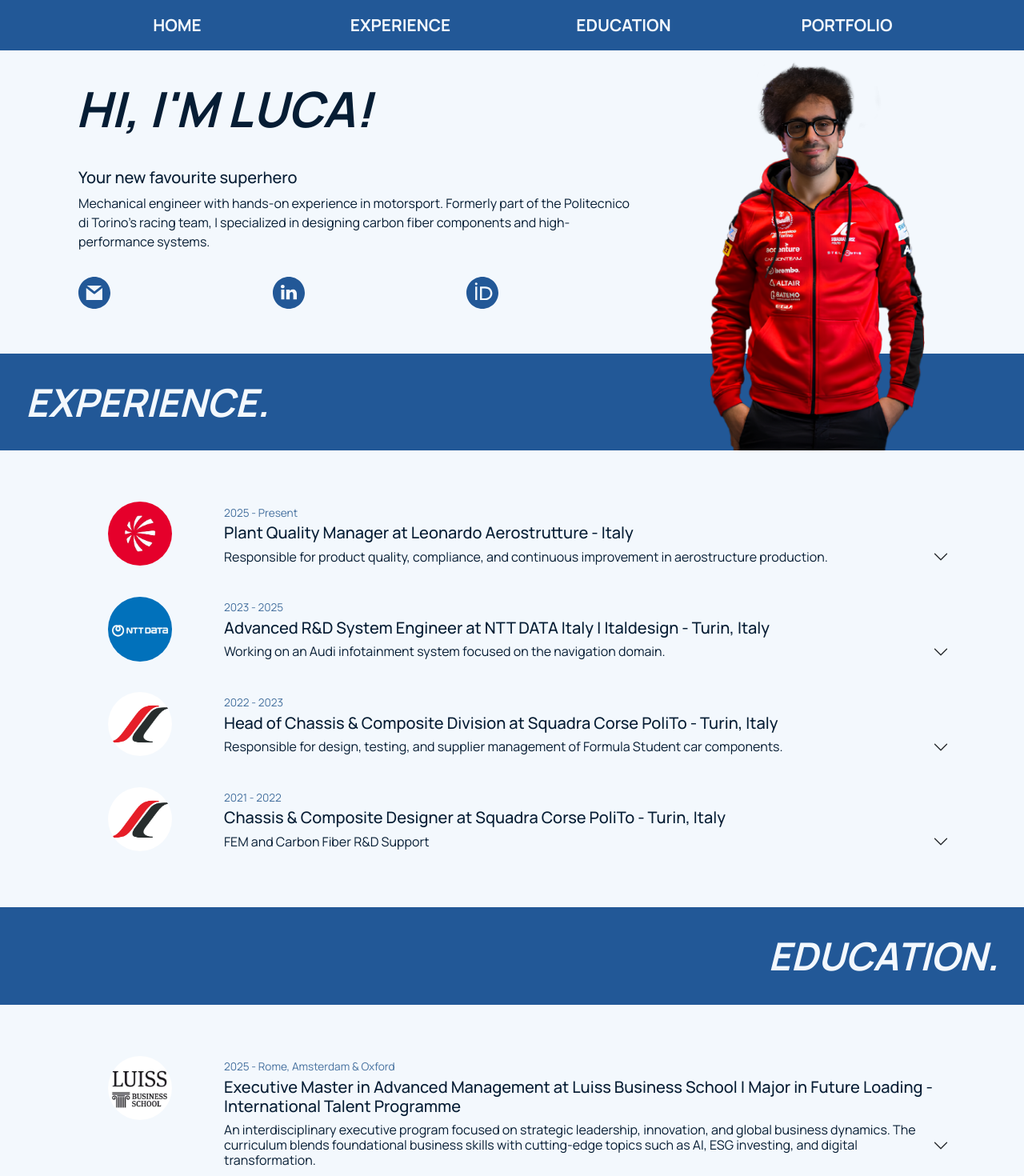
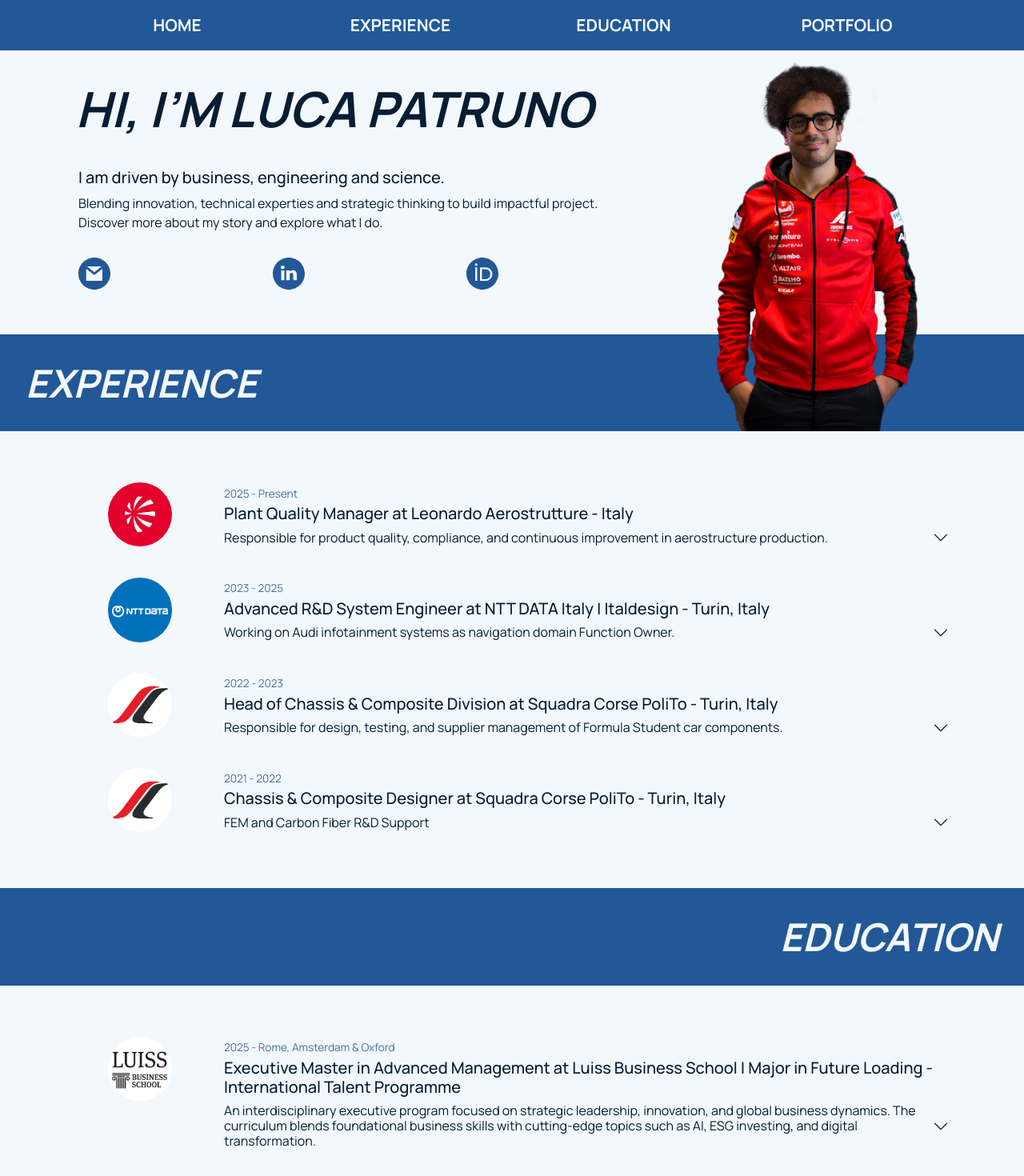
Before and after one commit to Giunta-Giovanni/portfolio, a React (Vite) app: page / in a window 1280 px wide. Shown: the top 1470 px of the page at 80% size. Built offline with nearby package versions, Linux system fonts and the light colour scheme.

Commit message:
feat: enhance Footer component with new credits section and external link attributes; update styles for better layout and update data

```diff
--- a/src/components/Footer.jsx
+++ b/src/components/Footer.jsx
@@ -1,7 +1,4 @@
 // import fontAwesome
-import { FontAwesomeIcon } from "@fortawesome/react-fontawesome";
-import { faFacebook, faLinkedin, faTwitter, faInstagram } from "@fortawesome/free-brands-svg-icons";
-
 import linkData from "../data/linkData";
 
 // import style
@@ -20,7 +17,11 @@ export default function Footer() {
                                 return (
                                     <div key={link.id} className="col">
                                         <div className={style.single_channel}>
-                                            <a href={link.link}>
+                                            <a
+                                                href={link.link}
+                                                target="_blank"
+                                                rel="noopener noreferrer"
+                                            >
                                                 <img src={link.image} alt="" />
                                             </a>
                                         </div>
@@ -28,6 +29,9 @@ export default function Footer() {
                                 )
                             })}
                         </div>
+                        <h6 className={style.credits}>
+                            Made by MeG - Siti e Social
+                        </h6>
                     </div>
 
                 </div>
--- a/src/components/Footer.module.css
+++ b/src/components/Footer.module.css
@@ -78,3 +78,9 @@ div a {
         font-size: 2rem;
     }
 }
+
+.credits{
+    margin-top: 5rem;
+    color: #566270;
+    text-align: center;
+}
--- a/src/components/Main.module.css
+++ b/src/components/Main.module.css
@@ -267,6 +267,7 @@
     }
 
     .catch_phrase {
+        font-size: 2.6rem;
         padding: 0;
     }
 
@@ -295,7 +296,7 @@
 
     /*-----HERO SECTION-----*/
     .catch_phrase {
-        font-size: 3rem;
+        font-size: 2rem;
     }
 
     /*-----EXPERTISE SECTION-----*/
--- a/src/components/main_component/Banner.jsx
+++ b/src/components/main_component/Banner.jsx
@@ -4,7 +4,7 @@ export default function Banner({ position, element }) {
     //render
     return (
         <div ref={element.ref} className={style.banner_section}>
-            <h1 className={`${style.banner_title} ${position === 'end' ? 'text-end' : 'text-start'}`}>{element.link}.</h1>
+            <h1 className={`${style.banner_title} ${position === 'end' ? 'text-end' : 'text-start'}`}>{element.link}</h1>
         </div>
     )
 }
--- a/src/components/main_component/HeroSection.jsx
+++ b/src/components/main_component/HeroSection.jsx
@@ -58,7 +58,10 @@ export default function HeroSection() {
                                     return (
                                         <div key={link.id} className="col">
                                             <div className={style.channel}>
-                                                <a href={link.link}>
+                                                <a
+                                                href={link.link}
+                                                target="_blank"
+                                                rel="noopener noreferrer">
                                                     <img src={link.image} alt="" />
                                                 </a>
                                             </div>
@@ -81,7 +84,7 @@ export default function HeroSection() {
 
             {/* banner next section */}
             <div ref={sections.experience} className={style.banner_section}>
-                <h1 className={style.banner_title}>EXPERIENCE.</h1>
+                <h1 className={style.banner_title}>EXPERIENCE</h1>
             </div>
 
         </section >
--- a/src/data/EducationData.js
+++ b/src/data/EducationData.js
@@ -17,9 +17,7 @@ const educationData = [
             "Governance, stakeholder engagement & risk management",
             "Innovation-driven supply chains & sustainability",
             "Leadership labs: public speaking, negotiation, transformational leadership",
-            "International Exposure: The program is enriched by international exchange:",
-            "Luiss Business School Amsterdam - MBA track exposure",
-            "Saïd Business School, University of Oxford - International academic exchange"
+            "International Exposure: Rome, Amsterdam & Oxford Busin Schools",
         ]
     },
     {
@@ -33,7 +31,7 @@ const educationData = [
             "Developed a carbon fiber origami crash box for a Formula Student car using FEA simulations (LS- Dyna), incorporating cohesive and shell elements.",
             "Conducted experimental testing to validate models, with comprehensive data post - processing in Matlab"
         ],
-        link: pdf
+        link: "https://webthesis.biblio.polito.it/27482/"
     },
     {
         id: 3,
--- a/src/data/ExpertiseData.js
+++ b/src/data/ExpertiseData.js
@@ -25,10 +25,10 @@ const expertiseData = [
         image: nttData,
         year: "2023 - 2025",
         title: "Advanced R&D System Engineer at NTT DATA Italy | Italdesign - Turin, Italy",
-        role: "Working on an Audi infotainment system focused on the navigation domain.",
+        role: "Working on Audi infotainment systems as navigation domain Function Owner.",
         tasks: [
-            "System specification and requirement management using IBM DOORS.",
-            "Technical documentation via Confluence and Jira.",
+            "Managed system requirement on IBM DOORS.",
+            "Tracked project issue using Jira with SCRUM Agile framework.",
             "Ensured compliance with TISAX data protection standards.",
             "Performed prototype vehicle test drives and bench testing.",
             "Analyzed CAN and Ethernet traces using CANoe and esoTrace.",
--- a/src/data/HeroData.js
+++ b/src/data/HeroData.js
@@ -1,7 +1,7 @@
 const heroData = {
-    mainTitle: "Hi, I'm Luca!",
-    title: "Your new favourite superhero",
-    abstract: "Mechanical engineer with hands-on experience in motorsport. Formerly part of the Politecnico di Torino’s racing team, I specialized in designing carbon fiber components and high-performance systems."
+    mainTitle: "Hi, I’m Luca Patruno",
+    title: "I am driven by business, engineering and science.",
+    abstract: "Blending innovation, technical experties and strategic thinking to build impactful project. Discover more about my story and explore what I do."
 }
 
 export default heroData
--- a/src/data/PortfolioData.js
+++ b/src/data/PortfolioData.js
@@ -9,8 +9,8 @@ const portfolioData = [
         id: 1,
         image: mappa,
         tile: "International Experiences",
-        title: "Across all the studing period until now I travel around the world.",
-        abstract: "Germany; Netherland; UK; Croatia. Getting in touch with other culture and share experiences."
+        title: "Gained international experiences throught business travel",
+        abstract: "Cross cultural sharing and collaborations (Ex: Germany; Netherland; UK; Croatia)."
     },
     {
         id: 2,
--- a/src/data/linkData.js
+++ b/src/data/linkData.js
@@ -4,17 +4,17 @@ const { email, linkedin, orcid } = svg;
 const linkData = [
     {
         id: 1,
-        link: 'test',
+        link: 'mailto:luca@lucapatruno.it',
         image: email,
     },
     {
         id: 2,
-        link: 'test',
+        link: 'https://www.linkedin.com/in/lucapatruno/',
         image: linkedin,
     },
     {
         id: 3,
-        link: 'test',
+        link: 'https://orcid.org/0009-0004-0883-2394',
         image: orcid
     },
 ];
```
Also changed, not shown: src/index.css (line endings or trailing spaces).
